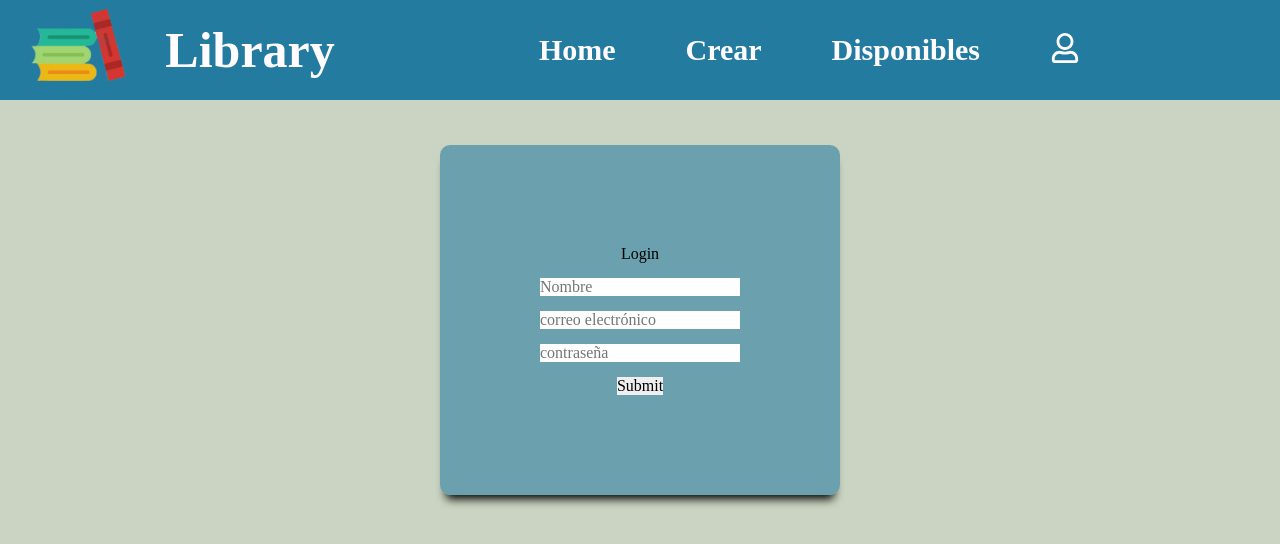
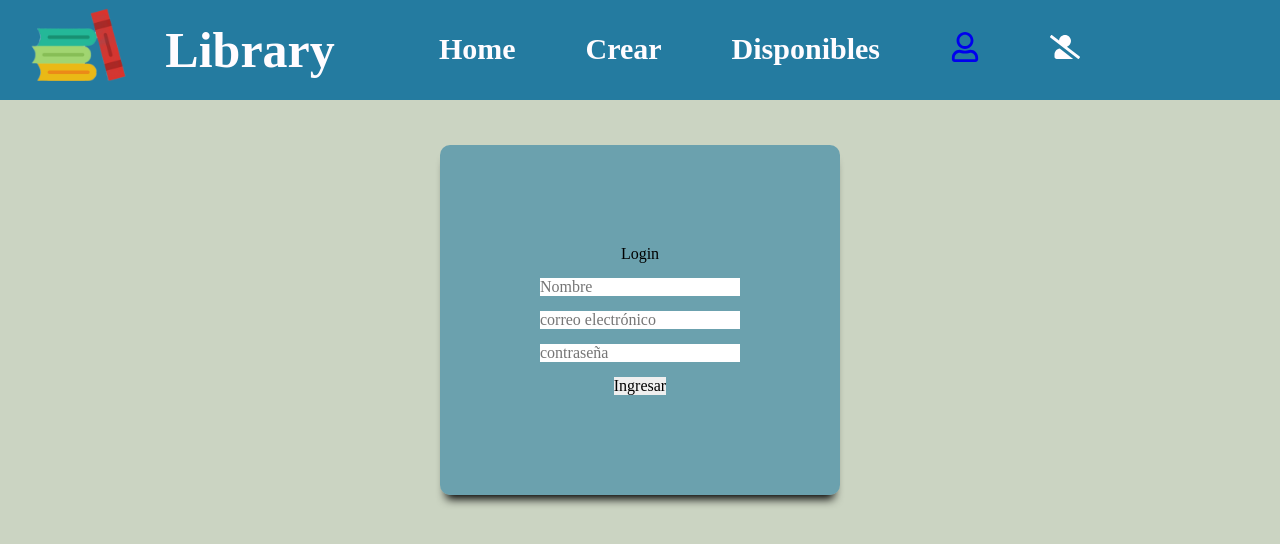
Before and after one commit to Menchu02/LibraryProject, a React (Create React App) app: page /books/login in a window 1280 px wide. Shown: the top 544 px of the page. Built offline with nearby package versions, Linux system fonts and the light colour scheme.

Commit message:
added login

```diff
--- a/src/App.js
+++ b/src/App.js
@@ -1,33 +1,41 @@
-import { react } from "@babel/types";
-import "./App.css";
-import Home from "./components/Home/Home";
+import { react } from '@babel/types';
+import './App.css';
+import Home from './components/Home/Home';
 import {
   BrowserRouter as Router,
   Route,
   Routes,
   Navigate,
-} from "react-router-dom";
-import BookDetail from "./pages/BookDetails/BookDetail";
+} from 'react-router-dom';
+import BookDetail from './pages/BookDetails/BookDetail';
 // import 'bootstrap/dist/css/bootstrap.min.css';
-import NavBar from "./components/NavBar/Navbar";
-import Form from "./pages/Form/Form";
-import Disponibles from "./pages/Disponibles/Disponibles";
-import NewAuthor from "./pages/NewAuthor/NewAuthor";
-import Login from "./pages/Login/Login";
-import { useState } from "react";
+import NavBar from './components/NavBar/Navbar';
+import Form from './pages/Form/Form';
+import Disponibles from './pages/Disponibles/Disponibles';
+import NewAuthor from './pages/NewAuthor/NewAuthor';
+import Login from './pages/Login/Login';
+import { useState } from 'react';
+import ProtectedRoutes from './components/router/ProtectedRoutes/ProtectedRoutes';
 
 function App() {
   return (
-    <div className="App">
+    <div className='App'>
       <NavBar />
 
       <Routes>
-        <Route element={<Home />} path="/" />
-        <Route element={<BookDetail />} path="/books/:id" />
-        <Route element={<Form />} path="books/form/" />
-        <Route element={<Disponibles />} path="books/disponibles/" />
-        <Route element={<NewAuthor />} path="books/newAuthors/" />
-        <Route element={<Login />} path="books/login/" />
+        <Route element={<Home />} path='/' />
+        <Route element={<BookDetail />} path='/books/:id' />
+
+        <Route element={<Disponibles />} path='books/disponibles/' />
+        <Route element={<ProtectedRoutes />}>
+          <Route element={<Form />} path='books/form/' />
+
+          <Route element={<NewAuthor />} path='books/newAuthors/' />
+        </Route>
+
+        <Route element={<Login />} path='books/login/' />
+
+        <Route path='*' element={<Navigate to='/' />} />
       </Routes>
     </div>
   );
--- a/src/components/NavBar/Navbar.jsx
+++ b/src/components/NavBar/Navbar.jsx
@@ -2,9 +2,17 @@ import React from 'react';
 import styles from './navBar.module.css';
 import logo from '../../assets/logo.png';
 import { Link } from 'react-router-dom';
-import { FaRegUser } from 'react-icons/fa';
+import { FaRegUser, FaUserSlash } from 'react-icons/fa';
+import { useNavigate } from 'react-router-dom';
 
 export default function NavBar() {
+  let navigate = useNavigate();
+
+  const handleLogOut = () => {
+    localStorage.removeItem('login');
+    navigate('/');
+  };
+
   return (
     <div className={styles.navContainer}>
       <div className={styles.logoContainer}>
@@ -22,7 +30,10 @@ export default function NavBar() {
           <Link className={styles.links} to={'books/disponibles'}>
             <li>Disponibles</li>
           </Link>
-          <FaRegUser />
+          <Link to={'books/login/'}>
+            <FaRegUser />
+          </Link>
+          <FaUserSlash onClick={handleLogOut} />
         </ul>
       </div>
     </div>
--- /dev/null
+++ b/src/components/router/ProtectedRoutes/ProtectedRoutes.jsx
@@ -0,0 +1,15 @@
+import React from 'react';
+import { Navigate, Outlet } from 'react-router-dom';
+
+export default function ProtectedRoutes() {
+  let isLogged = localStorage.getItem('login');
+
+  if (!isLogged) {
+    return <Navigate to='books/login/' />;
+  }
+
+  return (
+    //acceso a las rutas protegidas
+    <Outlet />
+  );
+}
--- a/src/pages/Login/Login.jsx
+++ b/src/pages/Login/Login.jsx
@@ -1,19 +1,22 @@
-import React from "react";
-import styles from "./login.module.css";
-import { useState } from "react";
+import React from 'react';
+import styles from './login.module.css';
+import { useState } from 'react';
+import { useNavigate } from 'react-router-dom';
 
 const itemUser = {
-  user: "",
-  mail: "",
-  password: "",
+  user: '',
+  mail: '',
+  password: '',
 };
 
 const Login = () => {
   const [user, setUser] = useState(itemUser);
+  let navigate = useNavigate();
 
   const handlerSubmit = (e) => {
     e.preventDefault();
-    localStorage.setItem("login", `${user.user}`);
+    localStorage.setItem('login', `${user.user}`);
+    navigate('books/form');
   };
 
   const handleOnChange = (e) => {
@@ -22,17 +25,17 @@ const Login = () => {
 
   return (
     <div className={styles.loginContainer}>
-      <form onSubmit={handlerSubmit} className={styles.form}>
+      <form className={styles.form}>
         <h1>Login</h1>
         <input
           onChange={handleOnChange}
-          type="text"
-          name="user"
-          placeholder="Nombre"
+          type='text'
+          name='user'
+          placeholder='Nombre'
         />
-        <input type="text" name="mail" placeholder="correo electrónico" />
-        <input type="text" name="password" placeholder="contraseña" />
-        <button>Submit</button>
+        <input type='text' name='mail' placeholder='correo electrónico' />
+        <input type='text' name='password' placeholder='contraseña' />
+        <button onClick={handlerSubmit}>Ingresar</button>
       </form>
     </div>
   );
```
